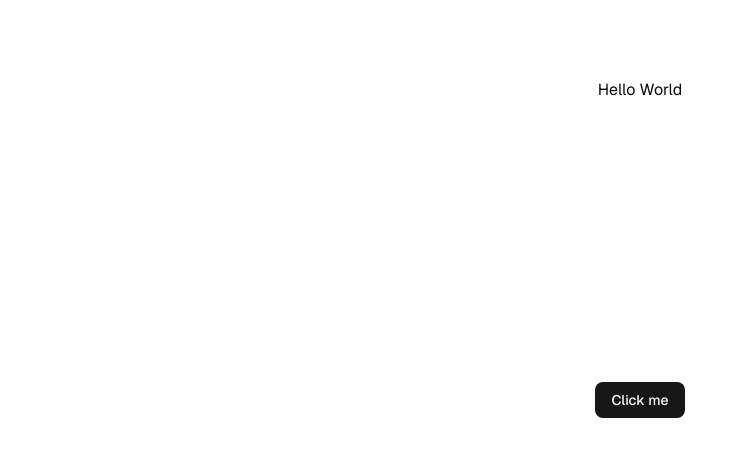
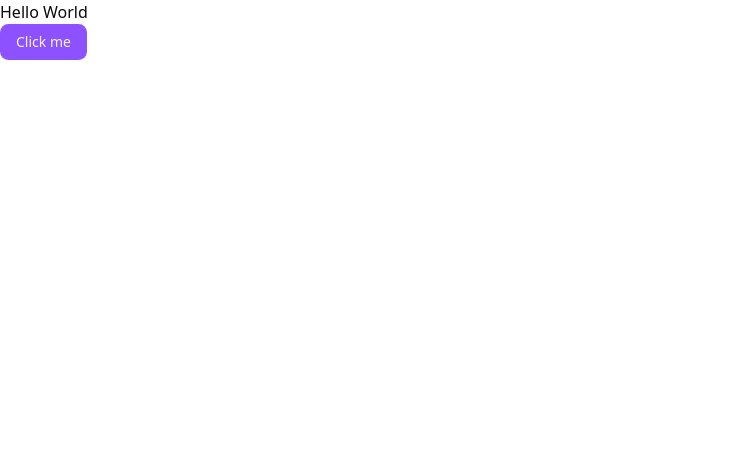
Before and after one commit to nicolassaraivaa/e-commerce, a Next.js app: page / in a window 1280 px wide. Shown: the top 456 px of the page, without its empty margins (0-748 px from the left). Built offline with nearby package versions, Linux system fonts and the light colour scheme.

Commit message:
chore: update shadcn theme

```diff
--- a/src/app/globals.css
+++ b/src/app/globals.css
@@ -44,73 +44,74 @@
 }
 
 :root {
-  --radius: 0.625rem;
+  --radius: 0.65rem;
   --background: oklch(1 0 0);
-  --foreground: oklch(0.145 0 0);
+  --foreground: oklch(0.141 0.005 285.823);
   --card: oklch(1 0 0);
-  --card-foreground: oklch(0.145 0 0);
+  --card-foreground: oklch(0.141 0.005 285.823);
   --popover: oklch(1 0 0);
-  --popover-foreground: oklch(0.145 0 0);
-  --primary: oklch(0.205 0 0);
-  --primary-foreground: oklch(0.985 0 0);
-  --secondary: oklch(0.97 0 0);
-  --secondary-foreground: oklch(0.205 0 0);
-  --muted: oklch(0.97 0 0);
-  --muted-foreground: oklch(0.556 0 0);
-  --accent: oklch(0.97 0 0);
-  --accent-foreground: oklch(0.205 0 0);
+  --popover-foreground: oklch(0.141 0.005 285.823);
+  --primary: oklch(0.606 0.25 292.717);
+  --primary-foreground: oklch(0.969 0.016 293.756);
+  --secondary: oklch(0.967 0.001 286.375);
+  --secondary-foreground: oklch(0.21 0.006 285.885);
+  --muted: oklch(0.967 0.001 286.375);
+  --muted-foreground: oklch(0.552 0.016 285.938);
+  --accent: oklch(0.967 0.001 286.375);
+  --accent-foreground: oklch(0.21 0.006 285.885);
   --destructive: oklch(0.577 0.245 27.325);
-  --border: oklch(0.922 0 0);
-  --input: oklch(0.922 0 0);
-  --ring: oklch(0.708 0 0);
+  --border: oklch(0.92 0.004 286.32);
+  --input: oklch(0.92 0.004 286.32);
+  --ring: oklch(0.606 0.25 292.717);
   --chart-1: oklch(0.646 0.222 41.116);
   --chart-2: oklch(0.6 0.118 184.704);
   --chart-3: oklch(0.398 0.07 227.392);
   --chart-4: oklch(0.828 0.189 84.429);
   --chart-5: oklch(0.769 0.188 70.08);
   --sidebar: oklch(0.985 0 0);
-  --sidebar-foreground: oklch(0.145 0 0);
-  --sidebar-primary: oklch(0.205 0 0);
-  --sidebar-primary-foreground: oklch(0.985 0 0);
-  --sidebar-accent: oklch(0.97 0 0);
-  --sidebar-accent-foreground: oklch(0.205 0 0);
-  --sidebar-border: oklch(0.922 0 0);
-  --sidebar-ring: oklch(0.708 0 0);
+  --sidebar-foreground: oklch(0.141 0.005 285.823);
+  --sidebar-primary: oklch(0.606 0.25 292.717);
+  --sidebar-primary-foreground: oklch(0.969 0.016 293.756);
+  --sidebar-accent: oklch(0.967 0.001 286.375);
+  --sidebar-accent-foreground: oklch(0.21 0.006 285.885);
+  --sidebar-border: oklch(0.92 0.004 286.32);
+  --sidebar-ring: oklch(0.606 0.25 292.717);
 }
 
 .dark {
-  --background: oklch(0.145 0 0);
+  --background: oklch(0.141 0.005 285.823);
   --foreground: oklch(0.985 0 0);
-  --card: oklch(0.205 0 0);
+  --card: oklch(0.21 0.006 285.885);
   --card-foreground: oklch(0.985 0 0);
-  --popover: oklch(0.205 0 0);
+  --popover: oklch(0.21 0.006 285.885);
   --popover-foreground: oklch(0.985 0 0);
-  --primary: oklch(0.922 0 0);
-  --primary-foreground: oklch(0.205 0 0);
-  --secondary: oklch(0.269 0 0);
+  --primary: oklch(0.541 0.281 293.009);
+  --primary-foreground: oklch(0.969 0.016 293.756);
+  --secondary: oklch(0.274 0.006 286.033);
   --secondary-foreground: oklch(0.985 0 0);
-  --muted: oklch(0.269 0 0);
-  --muted-foreground: oklch(0.708 0 0);
-  --accent: oklch(0.269 0 0);
+  --muted: oklch(0.274 0.006 286.033);
+  --muted-foreground: oklch(0.705 0.015 286.067);
+  --accent: oklch(0.274 0.006 286.033);
   --accent-foreground: oklch(0.985 0 0);
   --destructive: oklch(0.704 0.191 22.216);
   --border: oklch(1 0 0 / 10%);
   --input: oklch(1 0 0 / 15%);
-  --ring: oklch(0.556 0 0);
+  --ring: oklch(0.541 0.281 293.009);
   --chart-1: oklch(0.488 0.243 264.376);
   --chart-2: oklch(0.696 0.17 162.48);
   --chart-3: oklch(0.769 0.188 70.08);
   --chart-4: oklch(0.627 0.265 303.9);
   --chart-5: oklch(0.645 0.246 16.439);
-  --sidebar: oklch(0.205 0 0);
+  --sidebar: oklch(0.21 0.006 285.885);
   --sidebar-foreground: oklch(0.985 0 0);
-  --sidebar-primary: oklch(0.488 0.243 264.376);
-  --sidebar-primary-foreground: oklch(0.985 0 0);
-  --sidebar-accent: oklch(0.269 0 0);
+  --sidebar-primary: oklch(0.541 0.281 293.009);
+  --sidebar-primary-foreground: oklch(0.969 0.016 293.756);
+  --sidebar-accent: oklch(0.274 0.006 286.033);
   --sidebar-accent-foreground: oklch(0.985 0 0);
   --sidebar-border: oklch(1 0 0 / 10%);
-  --sidebar-ring: oklch(0.556 0 0);
+  --sidebar-ring: oklch(0.541 0.281 293.009);
 }
+
 
 @layer base {
   * {
--- a/src/app/page.tsx
+++ b/src/app/page.tsx
@@ -2,7 +2,7 @@
 
 export default function Home() {
   return (
-    <div className="grid min-h-screen grid-rows-[20px_1fr_20px] items-center justify-items-center gap-16 p-8 pb-20 font-sans sm:p-20">
+    <div>
       <h1>Hello World</h1>
       <Button>Click me</Button>
     </div>
```
